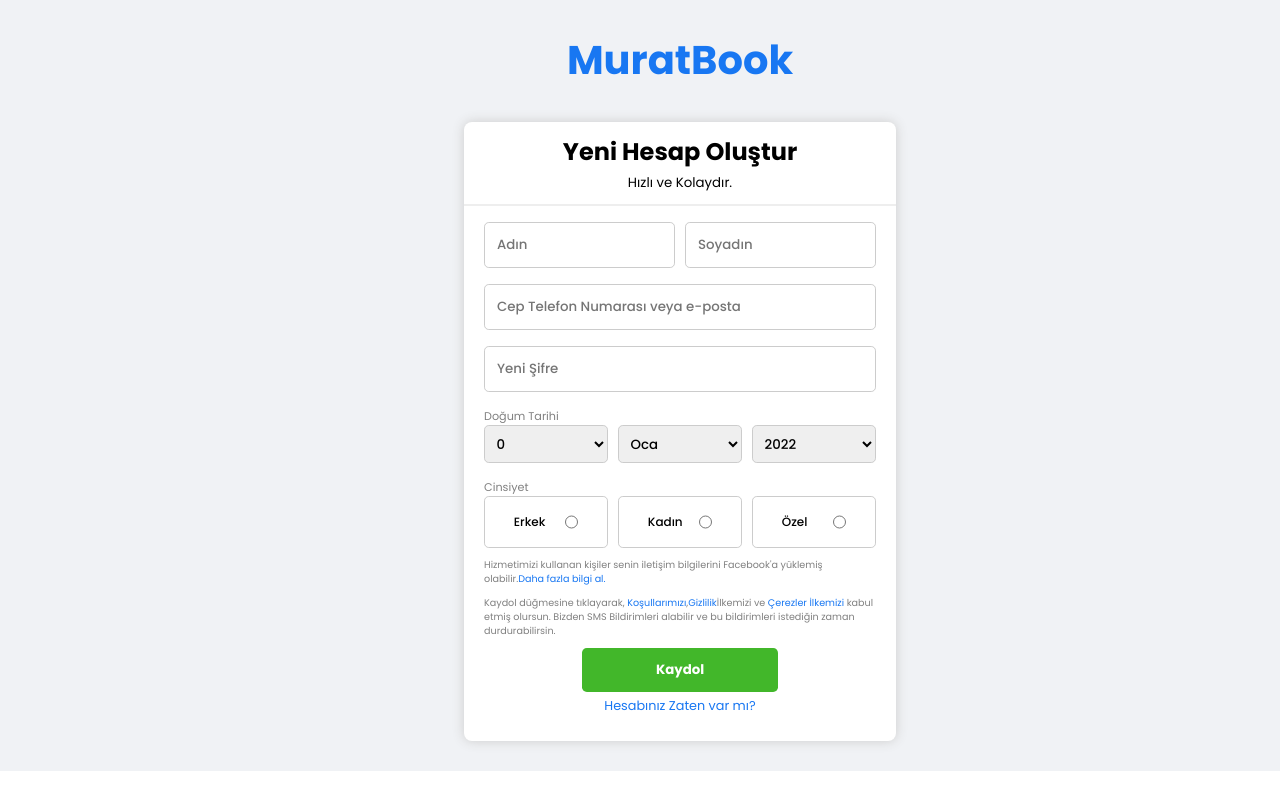
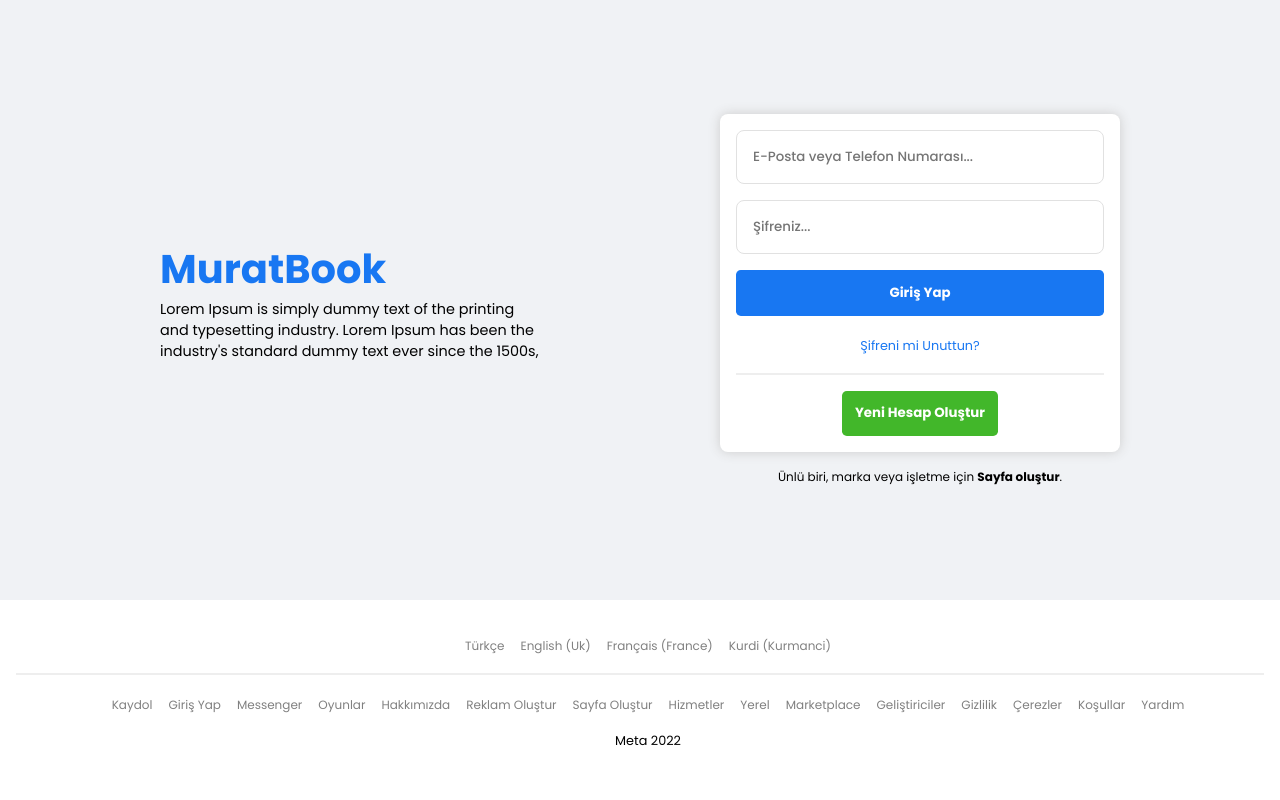
Before and after one commit to murataltinisik/react-projects, a React (Create React App) app in the folder frontend/: page / in a window 1280 px wide. Shown: the top 800 px of the page. Built offline with nearby package versions, Linux system fonts and the light colour scheme.

Commit message:
INPUT SCSS EDITTING

```diff
--- a/frontend/src/App.js
+++ b/frontend/src/App.js
@@ -4,7 +4,7 @@
 function App() {
   return (
     <div className="App">
-      <Register />
+      <Login />
     </div>
   );
 }
--- a/frontend/src/Components/Pages/Auth/style.module.scss
+++ b/frontend/src/Components/Pages/Auth/style.module.scss
@@ -35,14 +35,14 @@
 
     // * RIGHT BODY
     .rightBody{
-        width: 27rem;
+        width: 25rem;
         margin-left: 5rem;
         border-radius: .5rem;
         text-align: center;
 
         // CONTAINER
         .container{
-            padding: 2rem;
+            padding: 1rem;
             box-shadow: 0 0 12px #ccc;
             background-color: #fff;
             border-radius: .5rem;
--- a/frontend/src/Components/assets/Input/input.scss
+++ b/frontend/src/Components/assets/Input/input.scss
@@ -17,13 +17,13 @@
         padding: 1rem;
         border: 1px solid rgb(225, 225, 225);
         border-radius: .5rem;
-        transition: all .2s ease;
         font-weight: 500;
     }
 
     input:not(.register-input):focus{
         outline: none;
         border-color: $colorBlue;
+        box-shadow: 0 0 3px $colorBlue;
     }
 
     input.register-input, select.register-input, .radio{
```
